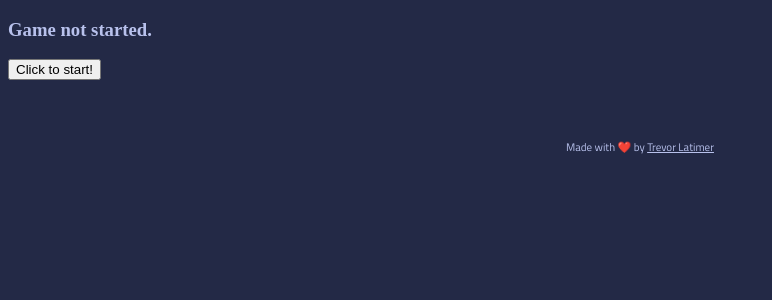
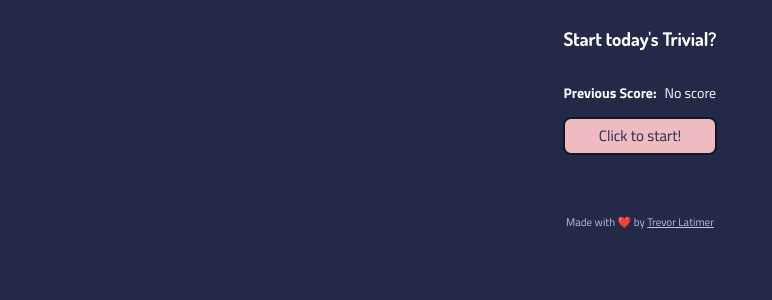
Before and after one commit to HelloImTrev/trivial, a React app: page / in a window 1280 px wide. Shown: the top 300 px of the page, without its empty margins (0-772 px from the left). Built offline with nearby package versions, Linux system fonts and the light colour scheme.

Commit message:
added scoring

```diff
--- a/public/styles.css
+++ b/public/styles.css
@@ -9,6 +9,45 @@ body {
 
 a {
   color: #b8c1ec;
+}
+
+.root-container {
+  display: flex;
+  flex-direction: column;
+  justify-content: center;
+}
+
+.pre-game-container {
+  display: flex;
+  justify-content: center;
+}
+
+.pre-game-card {
+  display: flex;
+  flex-direction: column;
+  justify-content: center;
+}
+
+.pre-game-title {
+  text-align: center;
+  font-family: 'Dosis', sans-serif;
+  color: white;
+}
+
+.previous-score {
+  font-size: 14px;
+  display: flex;
+}
+
+.pre-score-label {
+  font-family: 'Titillium Web', sans-serif;
+  color: white;
+}
+
+.pre-score {
+  margin-left: .5rem;
+  font-family: 'Titillium Web', sans-serif;
+  color: white;
 }
 
 .game-container {
@@ -36,7 +75,7 @@ a {
 }
 
 .question-card {
-  max-width: 43rem;
+  width: 43rem;
   border: white 2px solid;
   border-radius: 15px;
 }
@@ -49,6 +88,30 @@ a {
   display: grid;
   gap: 1rem;
   grid-template-columns: repeat(2, 1fr);
+}
+
+.start-button {
+  align-items: center;
+  background-color: #eebbc3;
+  border: 2px solid #121629;
+  border-radius: 8px;
+  box-sizing: border-box;
+  color: #232946;
+  cursor: pointer;
+  display: flex;
+  font-family: 'Titillium Web', sans-serif;
+  font-size: 15px;
+  height: 38px;
+  justify-content: center;
+  line-height: 24px;
+  width: 100%;
+  padding: 0 25px;
+  position: relative;
+  text-align: center;
+  text-decoration: none;
+  user-select: none;
+  -webkit-user-select: none;
+  touch-action: manipulation;
 }
 
 
--- a/src/App.js
+++ b/src/App.js
@@ -2,6 +2,7 @@ import React, { useEffect, useState } from "react";
 import { questions } from "./Utility/questions";
 import { QuestionCards } from "./Components/QuestionCards";
 import { getQuestions } from "./Utility/questionFuncs";
+import { PreGame } from "./Components/PreGame";
 
 export const App = () => {
   const [gameStatus, setGameStatus] = useState(
@@ -34,9 +35,8 @@ export const App = () => {
           />
         </div>
       ) : (
-        <div>
-          <h3>Game not started.</h3>
-          <button onClick={() => setGameStatus(true)}>Click to start!</button>
+        <div className="pre-game-container">
+          <PreGame setGameStatus={setGameStatus}/>
         </div>
       )}
       <div className="credits">
--- /dev/null
+++ b/src/Components/PreGame.js
@@ -0,0 +1,40 @@
+import React, { useEffect } from "react";
+
+export const PreGame = ({ setGameStatus }) => {
+  const prevAnswers = JSON.parse(localStorage.getItem("prev_answers"));
+  let correctCount = 0;
+  let percentage = 0;
+
+  if (prevAnswers) {
+    for(let i = 0; i < prevAnswers.length; i++) {
+      if (prevAnswers[i] === "correct") {
+        correctCount += 1;
+      }
+    }
+
+   percentage = (correctCount / prevAnswers.length) * 100;
+  };
+
+  return (
+    <div className="pre-game-card">
+      <div>
+        <h3 className="pre-game-title">Start today's Trivial?</h3>
+      </div>
+
+      <div className="previous-score">
+        <strong>
+          <p className="pre-score-label">Previous Score:</p>
+        </strong>
+        {prevAnswers ? (
+          <p className="pre-score">{correctCount} / {prevAnswers.length} ({percentage}%)</p>
+        ) : (
+          <p className="pre-score">No score</p>
+        )}
+      </div>
+
+      <button className="start-button" onClick={() => setGameStatus(true)}>
+        Click to start!
+      </button>
+    </div>
+  );
+};
--- a/src/Components/QuestionCards.js
+++ b/src/Components/QuestionCards.js
@@ -61,13 +61,15 @@ export const QuestionCards = ({ questions, setGameStatus, answer_key }) => {
       button.current.disabled = false;
       button.current.style.backgroundColor = "#eebbc3";
     }
+    setCurrentQuestion(currentQuestion + 1);
+  };
 
-    if (currentQuestion === 4) {
+  const finishGame = () => {
     setGameStatus(false);
+    const prevAnswers = JSON.parse(localStorage.getItem("answer_key"));
+
+    localStorage.setItem("prev_answers", JSON.stringify(prevAnswers));
     localStorage.setItem("answer_key", JSON.stringify([]));
-    } else {
-      setCurrentQuestion(currentQuestion + 1);
-    }
   };
 
   return (
@@ -87,12 +89,15 @@ export const QuestionCards = ({ questions, setGameStatus, answer_key }) => {
       </div>
       <div className="question-card-footer">
         <Tracker questions={questions} currentQuestion={currentQuestion} />
-        <button
-          ref={nextButton}
-          onClick={() => nextQuestion()}
-        >
+        {currentQuestion === 4 ? (
+          <button ref={nextButton} onClick={() => finishGame()}>
+            Finish
+          </button>
+        ) : (
+          <button ref={nextButton} onClick={() => nextQuestion()}>
             Next Question
           </button>
+        )}
       </div>
     </div>
   );
```
Lines whose indentation alone changed are shown as unchanged.
